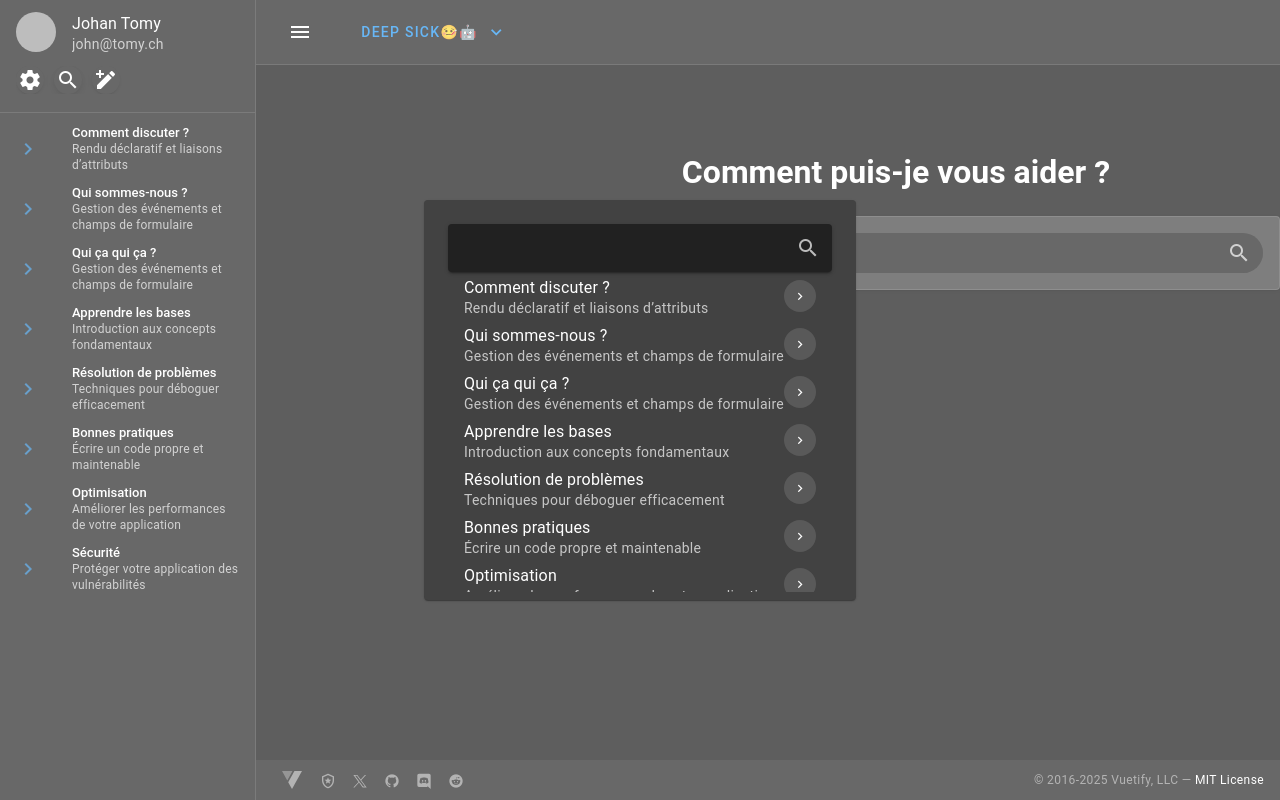
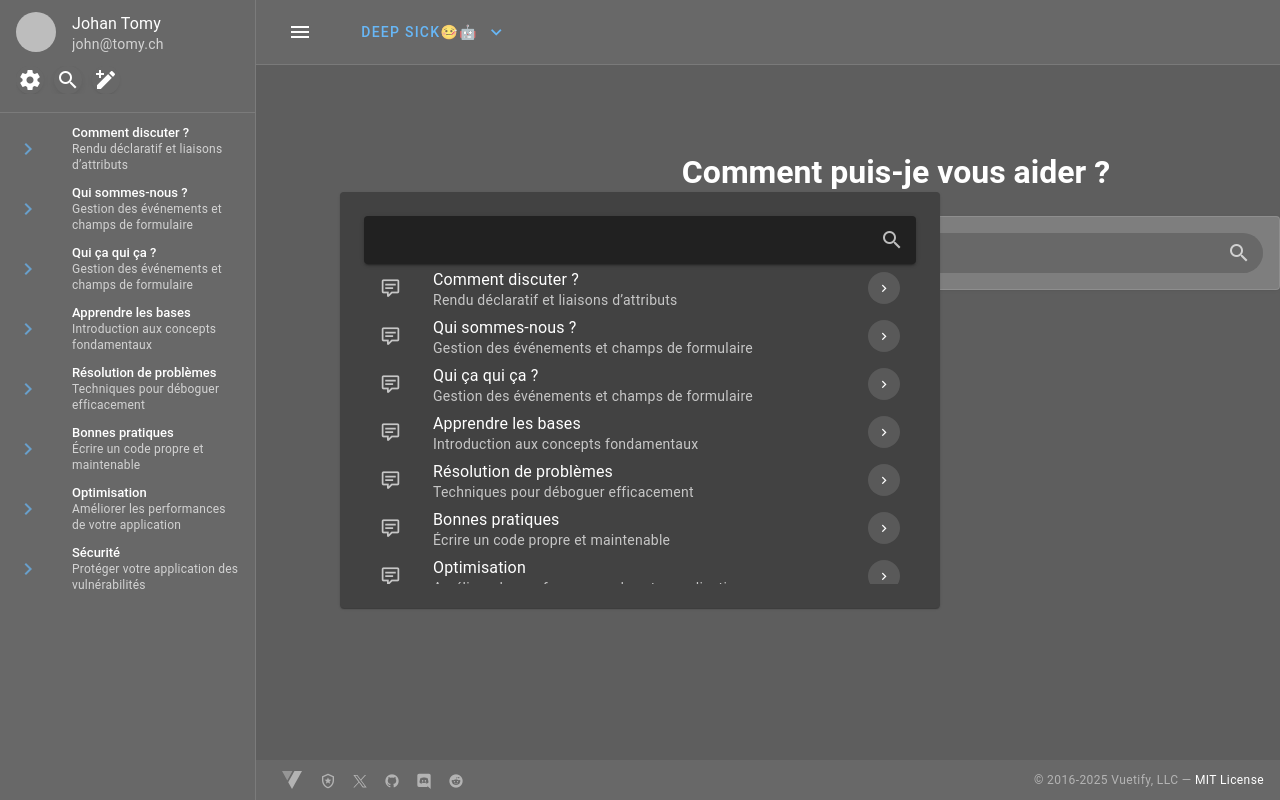
Before and after one commit to LeBonVieuBelouga/ai-interface, a Vue app: page / in a window 1280 px wide. Both pictures are taken after a click on the button 68 px from the left and 80 px from the top of the page. Built offline with nearby package versions, Linux system fonts and the light colour scheme; grey boxes are pictures that could not be loaded.

Commit message:
modification de la disposition

```diff
--- a/index.html
+++ b/index.html
@@ -4,7 +4,7 @@
     <meta charset="UTF-8">
     <link rel="icon" href="/favicon.ico">
     <meta name="viewport" content="width=device-width, initial-scale=1.0">
-    <title>Welcome to Vuetify 3</title>
+    <title>Deep Sick 🤒🤖</title>
   </head>
   <body>
     <div id="app"></div>
--- a/src/components/SideRMenu.vue
+++ b/src/components/SideRMenu.vue
@@ -30,7 +30,8 @@
           <v-card
             color="surface-light"
             class="pa-2"
-            max-height="400px"
+            max-height="700px"
+            width="600px"
           >
             <v-card-text class="pa-4">
               <v-text-field
@@ -52,7 +53,14 @@
                   <v-list-item
                     :key="item.id"
                     :value="item.id"
+                    append-icon="mdi-chevron-right"
+                    density="compact"
                   >
+                    <template #prepend>
+                      <v-icon dark>
+                        mdi-comment-text-outline
+                      </v-icon>
+                    </template>
                     <template #append>
                       <v-btn
                         icon="mdi-chevron-right"
```
Also changed, not shown: 1 other file (tests, documents, lock files or other folders).
